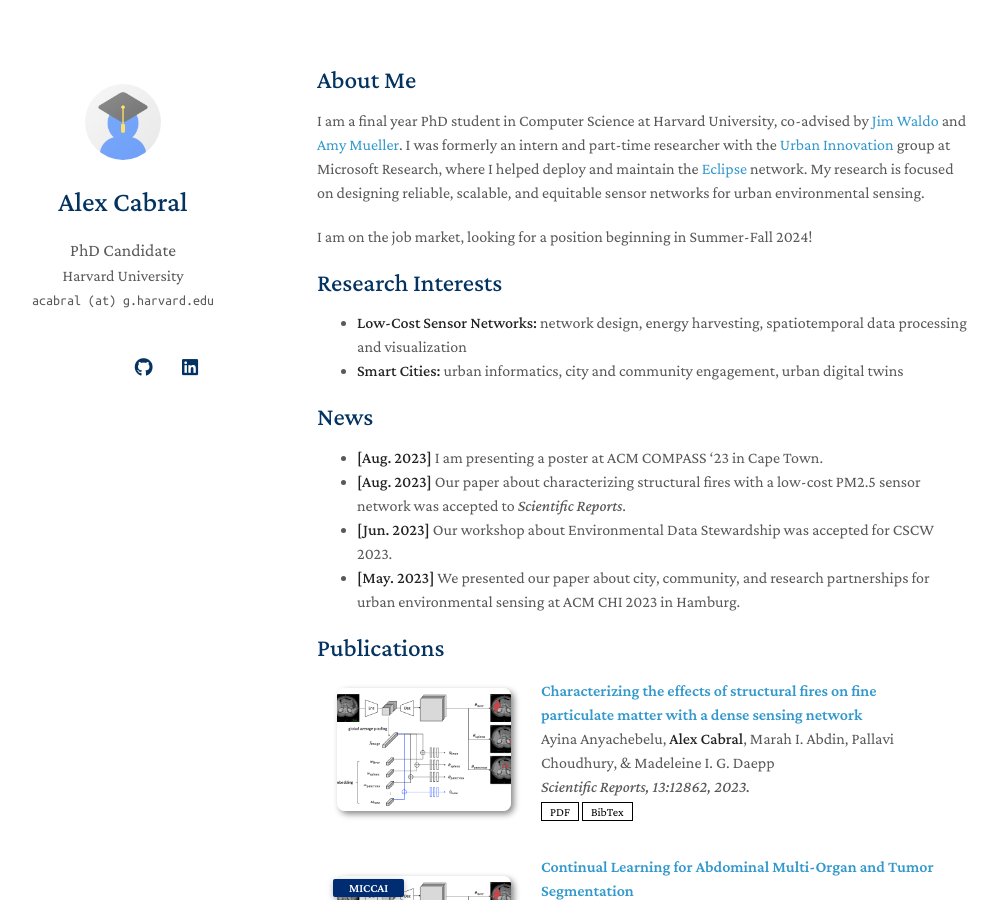
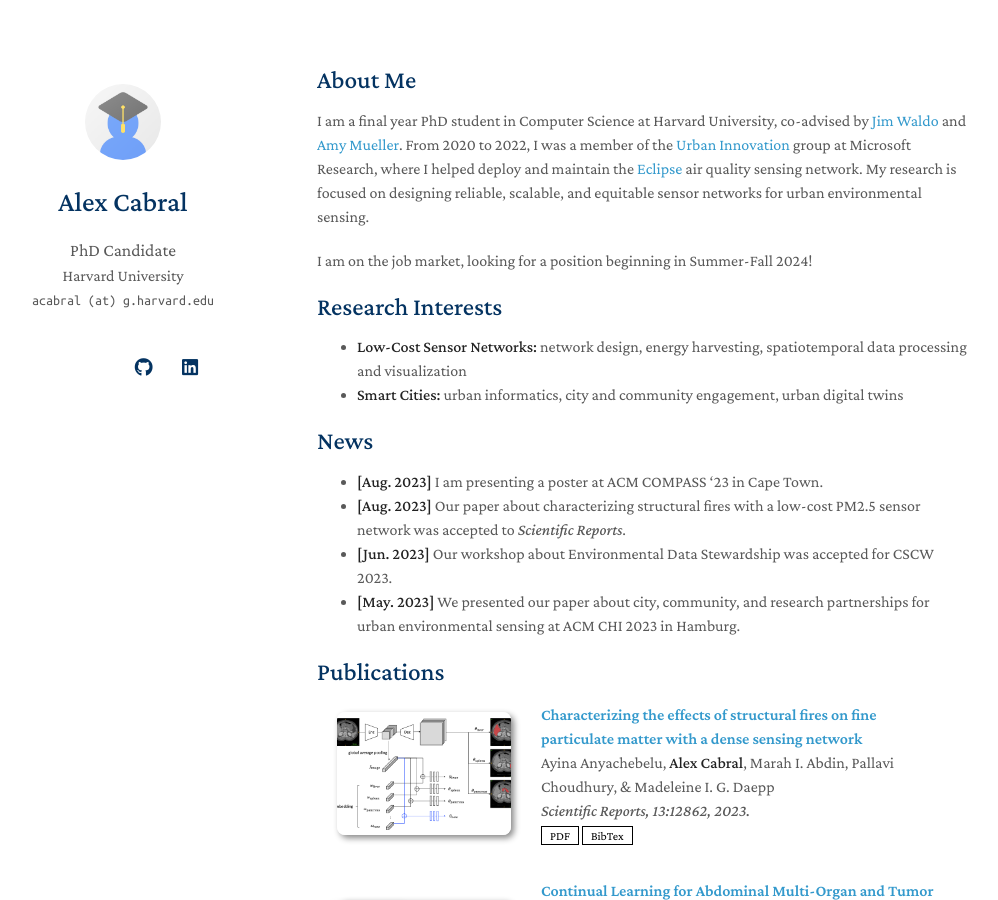
Before and after one commit to a-cabral/a-cabral.github.io, a Jekyll site: the page built from index.md, in a window 1280 px wide and 900 px high. Shown: the whole window, without its empty margins (153-1151 px from the left). Built offline with Jekyll 4.4.1, drawn with Linux system fonts in a browser that asks for light colours; nearby versions of some CDN libraries; a style sheet for code colours, icons or effects is not loaded; our own code applies the rules of GitHub Pages for plain Markdown files.

Commit message:
Update index.md

```diff
--- a/index.md
+++ b/index.md
@@ -4,7 +4,7 @@ layout: homepage
 
 ## About Me
 
-I am a final year PhD student in Computer Science at Harvard University, co-advised by [Jim Waldo](http://www.eecs.harvard.edu/~waldo/) and [Amy Mueller](https://coe.northeastern.edu/people/mueller-amy/). I was formerly an intern and part-time researcher with the [Urban Innovation](https://www.microsoft.com/en-us/research/group/urban-innovation/) group at Microsoft Research, where I helped deploy and maintain the [Eclipse](https://www.microsoft.com/en-us/research/project/project-eclipse/) network. My research is focused on designing reliable, scalable, and equitable sensor networks for urban environmental sensing.
+I am a final year PhD student in Computer Science at Harvard University, co-advised by [Jim Waldo](http://www.eecs.harvard.edu/~waldo/) and [Amy Mueller](https://coe.northeastern.edu/people/mueller-amy/). From 2020 to 2022, I was a member of the [Urban Innovation](https://www.microsoft.com/en-us/research/group/urban-innovation/) group at Microsoft Research, where I helped deploy and maintain the [Eclipse](https://www.microsoft.com/en-us/research/project/project-eclipse/) air quality sensing network. My research is focused on designing reliable, scalable, and equitable sensor networks for urban environmental sensing.
 
 I am on the job market, looking for a position beginning in Summer-Fall 2024!
 
```
